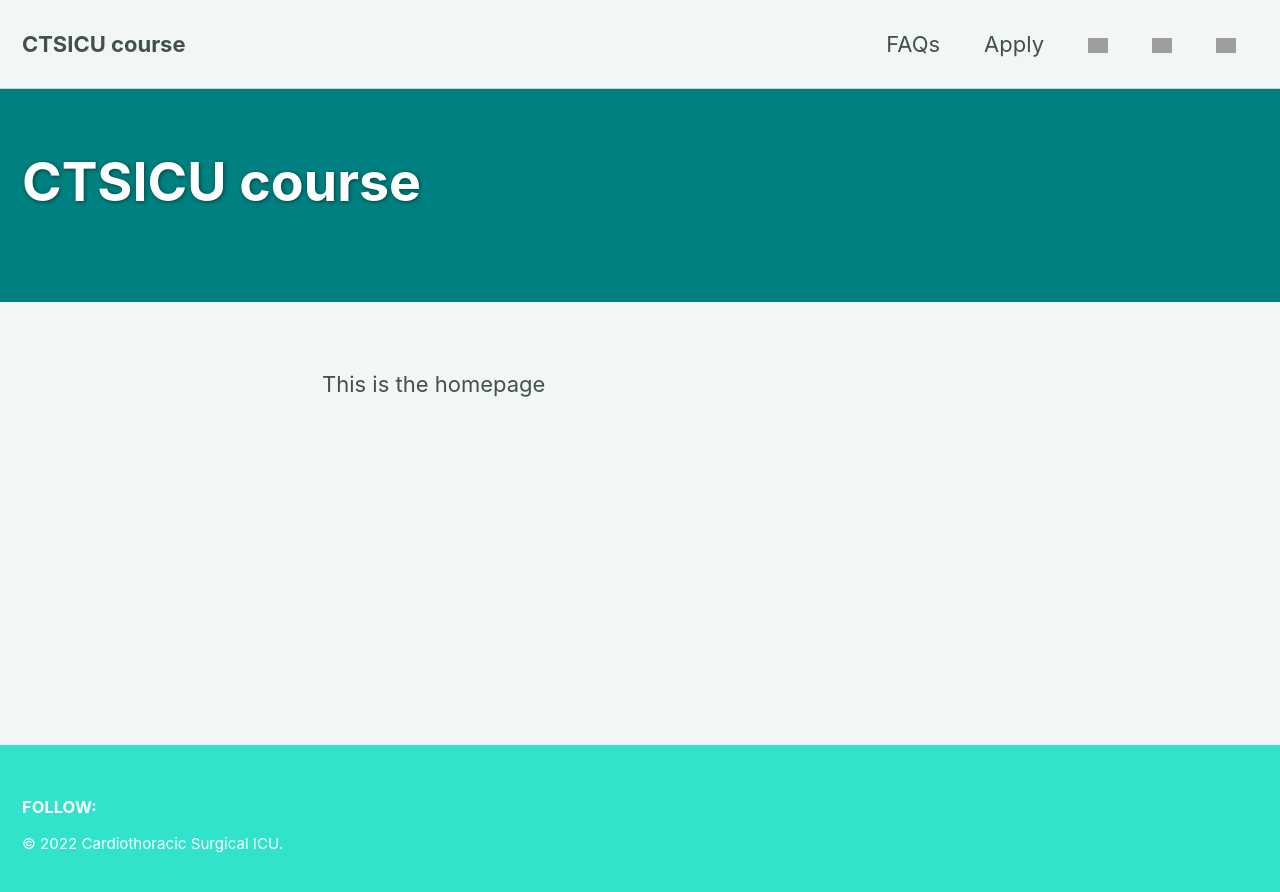
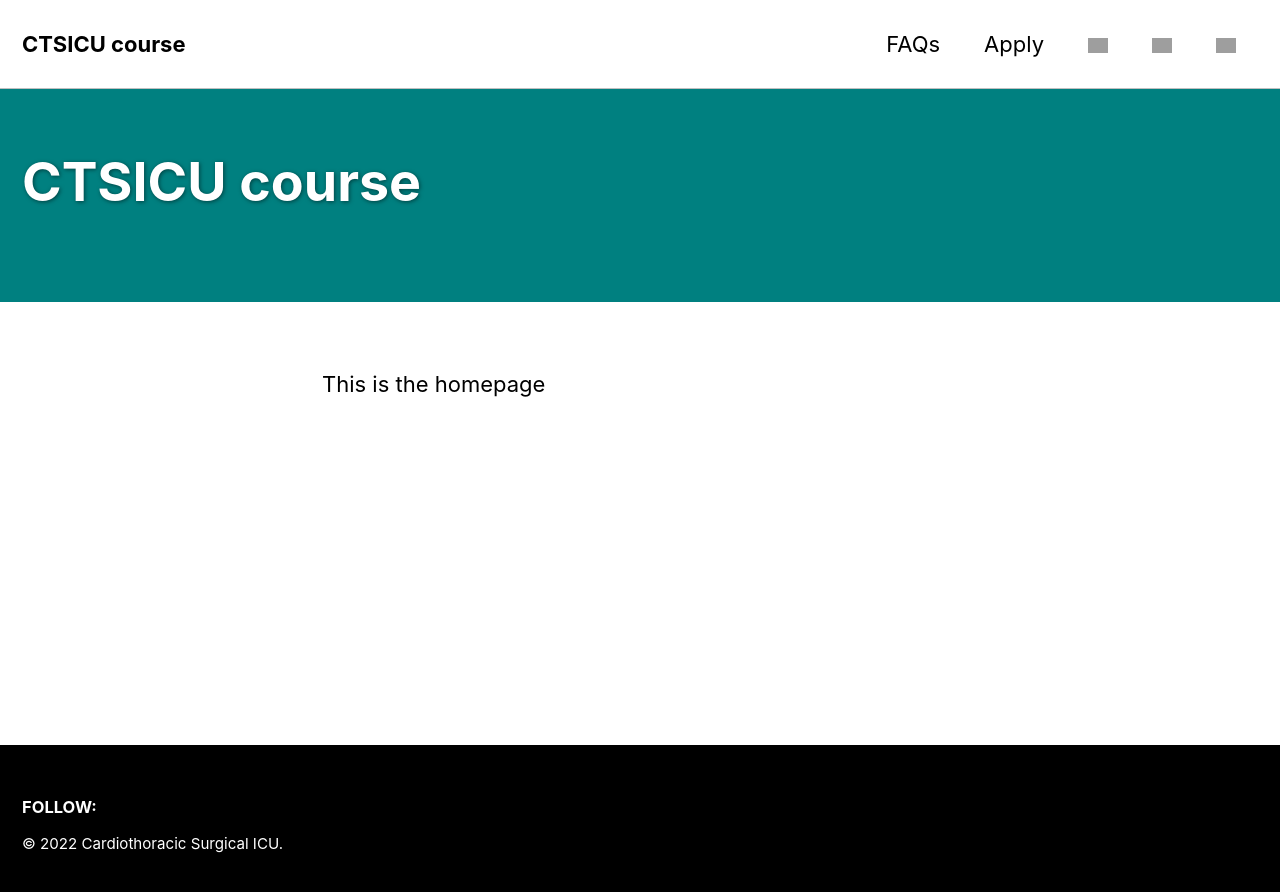
Before and after one commit to DrIbrahimAli/CTSICUcourse, a Jekyll site: the page built from index.html, in a window 1280 px wide. Shown: the top 892 px of the page. Built offline with Jekyll 4.4.1, drawn with Linux system fonts in a browser that asks for light colours; cached includes are drawn as plain includes; grey boxes are pictures that could not be loaded.

Commit message:
Update _config.yml

```diff
--- a/_config.yml
+++ b/_config.yml
@@ -12,7 +12,7 @@
 
 # theme                  : "minimal-mistakes-jekyll"
 remote_theme           : "mmistakes/minimal-mistakes"
-minimal_mistakes_skin    : "mint" # "air", "aqua", "contrast", "dark", "dirt", "neon", "mint", "plum", "sunrise"
+minimal_mistakes_skin    : "contrast" # "air", "aqua", "contrast", "dark", "dirt", "neon", "mint", "plum", "sunrise"
 
 # Site Settings
 locale                   : "en-US"
@@ -24,7 +24,7 @@ description              : ""
 url                      : # the base hostname & protocol for your site e.g. "https://mmistakes.github.io"
 baseurl                  : # the subpath of your site, e.g. "/blog"
 repository               : # GitHub username/repo-name e.g. "mmistakes/minimal-mistakes"
-teaser                   : IbrahimAbuBakr_an_ICU_doctor_consulting_his_textbooks_4803dbf6-6f5a-43ef-aeb5-26f6aaa98858.png
+#teaser                   :
 logo                     : # path of logo image to display in the masthead, e.g. "/assets/images/88x88.png"
 masthead_title           : # overrides the website title displayed in the masthead, use " " for no title
 # breadcrumbs            : false # true, false (default)
```
